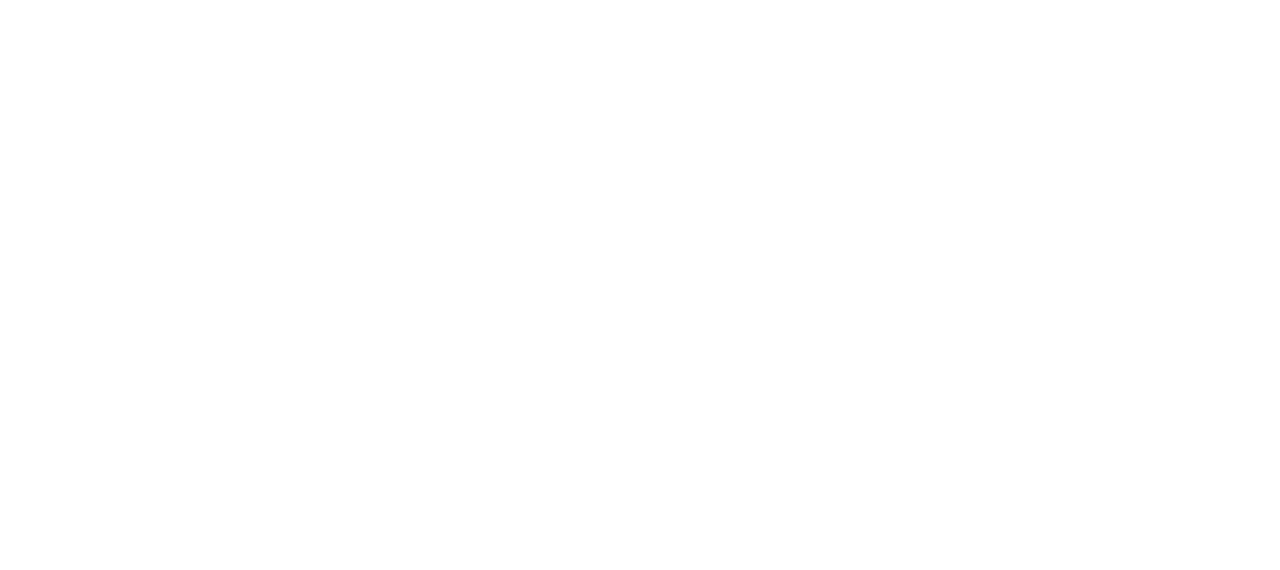
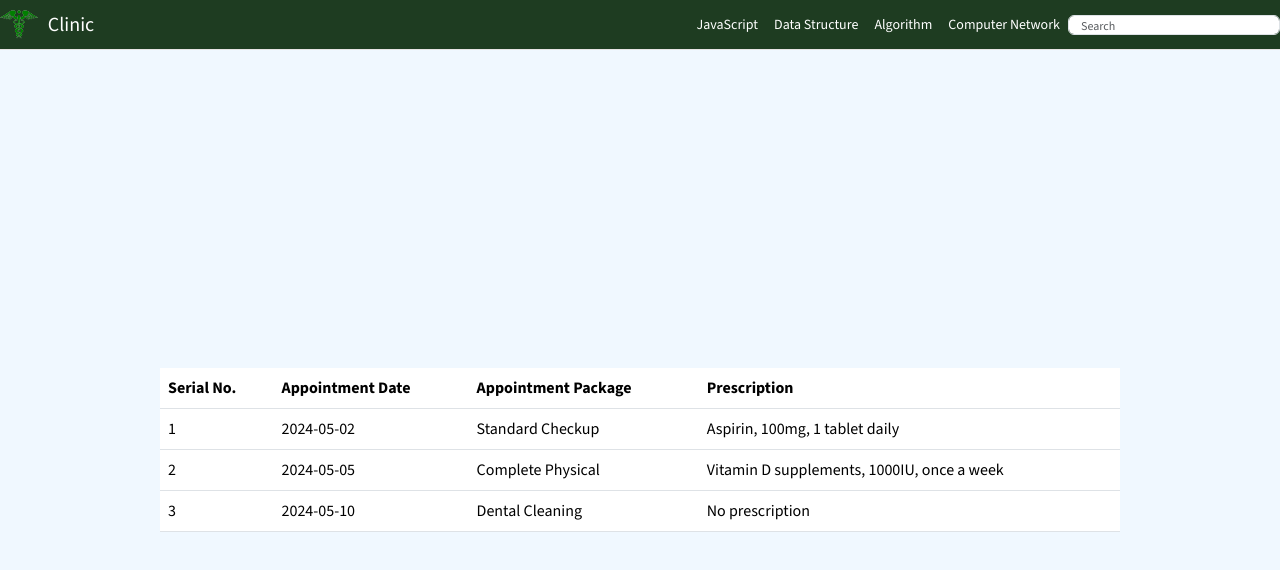
Before and after one commit to EffanByte/Clinic-Project, a React (Create React App) app: page /History in a window 1280 px wide. Before the commit this address had no page. Shown: the top 570 px of the page. Built offline with nearby package versions, Linux system fonts and the light colour scheme.

Commit message:
Made a Basic HistoryTable for Patient's Checkup History

```diff
--- a/src/App.js
+++ b/src/App.js
@@ -1,8 +1,8 @@
 import './App.css';
 import BlogsDisplay from './Frontend/Pages/Blogs/BlogsDisplay.jsx';
 import Blog from './Frontend/Pages/Blogs/Blog.jsx';
-import Blogs from './Frontend/Pages/Blogs/Blogs.jsx';
 import Home from './Frontend/Pages/Home/Home.jsx';
+import PatientHistory from './Frontend/Pages/PatientHistory/PatientHistory.jsx';
 import Login from './Frontend/Pages/Login/Login.jsx';
 import { BrowserRouter, Routes, Route } from "react-router-dom";
 import Dashboard from './Frontend/Pages/adminHome/Home.jsx';
@@ -18,6 +18,7 @@
     <Route path='/Blogs' element={<BlogsDisplay/>}></Route>
     <Route path='/Blog' element={<Blog/>}></Route>
     <Route path='/Login' element={<Login/>}></Route>
+    <Route path='/History' element={<PatientHistory/>}></Route>
     <Route path='/Admin/Dashboard' element={<Dashboard/>}></Route>
     <Route path='/Admin/Patient' element={<Patient/>}></Route>
     <Route path='/Admin/Package' element={<Package/>}></Route>
--- a/src/Frontend/Components/Blogs/BlogsNav.jsx
+++ b/src/Frontend/Components/Blogs/BlogsNav.jsx
@@ -9,7 +9,7 @@
 	return (
 		<div>
 			<Navbar style={{
-				backgroundColor:"#223127"
+				backgroundColor:"#1e3c21"
 			}}>
 				<img
 			src={logo}
--- /dev/null
+++ b/src/Frontend/Components/PatientHistory/HistoryTable.jsx
@@ -0,0 +1,41 @@
+import React from 'react';
+
+const HistoryTable = () => {
+  return (
+    <div class='d-flex justify-content-center align-items-center pt-3 vh-100'>
+        <table class='table w-75'>
+      <thead>
+        <tr>
+          <th>Serial No.</th>
+          <th>Appointment Date</th>
+          <th>Appointment Package</th>
+          <th>Prescription</th>
+        </tr>
+      </thead>
+      <tbody>
+        <tr>
+          <td>1</td>
+          <td>2024-05-02</td>
+          <td>Standard Checkup</td>
+          <td>Aspirin, 100mg, 1 tablet daily</td>
+        </tr>
+        <tr>
+          <td>2</td>
+          <td>2024-05-05</td>
+          <td>Complete Physical</td>
+          <td>Vitamin D supplements, 1000IU, once a week</td>
+        </tr>
+        <tr>
+          <td>3</td>
+          <td>2024-05-10</td>
+          <td>Dental Cleaning</td>
+          <td>No prescription</td>
+        </tr>
+      </tbody>
+    </table>
+    </div>
+
+  );
+};
+
+export default HistoryTable;
--- /dev/null
+++ b/src/Frontend/Pages/PatientHistory/PatientHistory.jsx
@@ -0,0 +1,16 @@
+import React from 'react'
+import BlogsNav from '../../Components/Blogs/BlogsNav'
+import HistoryTable from '../../Components/PatientHistory/HistoryTable'
+
+function PatientHistory() {
+  return (
+    <div>
+      <div style={{backgroundColor: "aliceblue"}}>
+        <BlogsNav />
+        <HistoryTable />
+      </div>
+    </div>
+  )
+}
+
+export default PatientHistory
```
Also changed, not shown: 1 other file (tests, documents, lock files or other folders).
